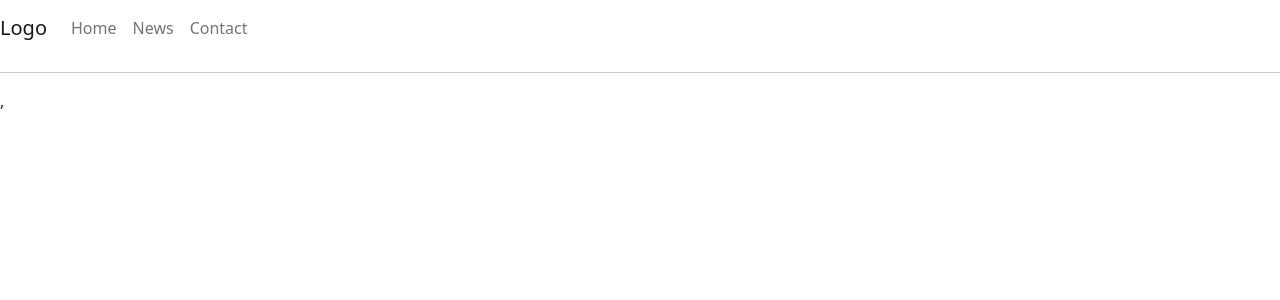
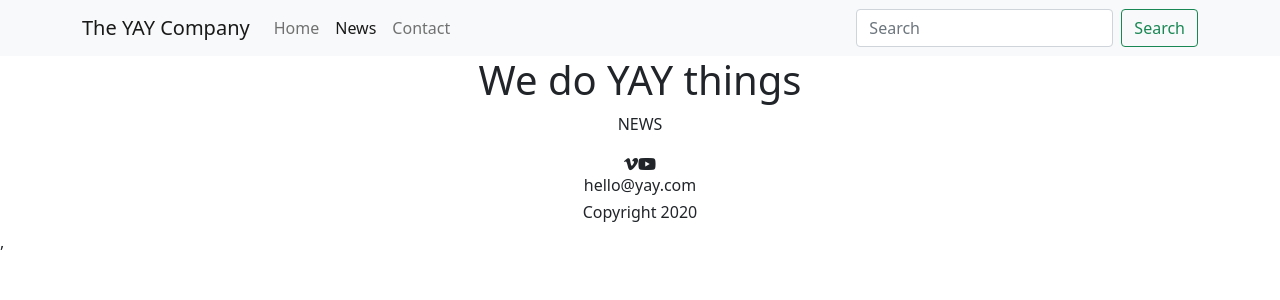
Before and after one commit to Noroff-FEU-Assignments/css-frameworks-ca-pkderlam87, a React (Create React App) app in the folder yay/: page /News in a window 1280 px wide. Shown: the top 300 px of the page. Built offline with nearby package versions, Linux system fonts and the light colour scheme; a web font is replaced by a local one.

Commit message:
The navbar now is working - The app has three pages - Start style the News and contact page

```diff
--- a/yay/src/App.js
+++ b/yay/src/App.js
@@ -1,14 +1,12 @@
 
 import './App.css';
-/*import Navigation from './components/Nav';
-import CarouselNews from './components/Carousel';
+import Navigation from './components/Nav';
+/*import CarouselNews from './components/Carousel';
 import TitleIndex from './components/TitleIndex';
 import Paragraph from './components/Paragraph';
 import TabsIndex from './components/Tabs';
 import Footer from './components/Footer';*/
-import { Routes, Route, Link } from "react-router-dom";
-import Navbar from 'react-bootstrap/Navbar';
-import Nav from 'react-bootstrap/Nav';
+import { Route, Routes } from 'react-router-dom';
 import Home from './components/Home/Home'
 import News from './components/News/News';
 import Contact from './components/Contact/Contact';
@@ -16,28 +14,11 @@ import Contact from './components/Contact/Contact';
 function App() {
   return (
     <div className="App">
-      <Navbar expand="lg">
-        <Navbar.Brand href="/">Logo</Navbar.Brand>
-        <Navbar.Toggle aria-controls="basic-navbar-nav" />
-        <Navbar.Collapse id="basic-navbar-nav">
-          <Nav className="mr-auto">
-            <Nav.Link exact to="/" className="nav-link">
-              Home
-            </Nav.Link>
-            <Nav.Link to="./components/News/News" className="nav-link">
-              News
-            </Nav.Link>
-            <Nav.Link to="./components/Contact/Contact" className="nav-link">
-              Contact
-            </Nav.Link>
-          </Nav>
-        </Navbar.Collapse>
-      </Navbar>
-      <hr />
+      <Navigation />
       <Routes>
-        <Route path="/" element={<Home />} />
-        <Route path="./components/News/News" element={<News />} />
-        <Route path="./components/Contact/Contact" element={<Contact />} />
+        <Route path="/Home" element={<Home />} />
+        <Route path="/News" element={<News />} />
+        <Route path="/Contact" element={<Contact />} />
       </Routes>
     </div>
   );
--- a/yay/src/components/Contact/Contact.js
+++ b/yay/src/components/Contact/Contact.js
@@ -1,5 +1,5 @@
 import React from 'react';
-import Navigation from './../Nav';
+
 import TitleIndex from './../TitleIndex';
 import Paragraph from './../Paragraph';
 import Footer from './../Footer';
@@ -7,7 +7,6 @@ import Footer from './../Footer';
 function Contact() {
     return (
         <div className="App">
-            <Navigation />
             <TitleIndex />
             <Paragraph content="CONTACT"></Paragraph>
             <Footer />
--- a/yay/src/components/Home/Home.js
+++ b/yay/src/components/Home/Home.js
@@ -1,18 +1,13 @@
-
-import Navigation from './../Nav';
 import CarouselNews from './../Carousel';
 import TitleIndex from './../TitleIndex';
 import Paragraph from './../Paragraph';
 import TabsIndex from './../Tabs';
 import Footer from './../Footer';
-import { Routes, Route, Link } from "react-router-dom";
-import News from './../News/News';
-import Contact from './../Contact/Contact';
 
-function App() {
+
+function Home() {
     return (
         <div className="App">
-            <Navigation />
             <CarouselNews />
             <TitleIndex />
             <Paragraph content="Nam tincidunt, sapien nec congue porta, tellus risus ullamcorper mi, a rutrum justo eros pretium libero. Nullam vel enim id mauris eleifend finibus et ac orci. Aliquam metus massa, aliquam quis arcu sit amet, consectetur faucibus urna. Suspendisse massa diam, efficitur eu massa euismod, pretium lacinia magna. Donec mi orci, sollicitudin in luctus a, varius eget massa."></Paragraph>
@@ -22,15 +17,4 @@ function App() {
     );
 }
 
-function NoMatch() {
-    return (
-        <div>
-            <h2>Nothing to see here!</h2>
-            <p>
-                <Link to="/">Go to the home page</Link>
-            </p>
-        </div>
-    );
-}
-
-export default App;
+export default Home;
--- a/yay/src/components/Nav.js
+++ b/yay/src/components/Nav.js
@@ -5,7 +5,7 @@ import Nav from 'react-bootstrap/Nav';
 import Form from 'react-bootstrap/Form';
 import FormControl from 'react-bootstrap/FormControl';
 import Button from 'react-bootstrap/Button';
-import { Link } from "react-router-dom";
+import { NavLink } from "react-router-dom";
 
 function Navigation() {
     return (
@@ -16,9 +16,9 @@ function Navigation() {
                     <Navbar.Toggle aria-controls="basic-navbar-nav" />
                     <Navbar.Collapse id="basic-navbar-nav">
                         <Nav className="me-auto">
-                            <Link exact to="/">Home</Link>
-                            <Link to="./News/News">News</Link>
-                            <Link to="./Contact/Contact">Contact</Link>
+                            <NavLink to="/Home" className="nav-link">Home</NavLink>
+                            <NavLink to="/News" className="nav-link">News</NavLink>
+                            <NavLink to="/Contact" className="nav-link">Contact</NavLink>
                         </Nav>
                         <Form className="d-flex">
                             <FormControl
--- a/yay/src/components/News/News.js
+++ b/yay/src/components/News/News.js
@@ -1,5 +1,4 @@
 import React from 'react';
-import Navigation from './../Nav';
 import TitleIndex from './../TitleIndex';
 import Paragraph from './../Paragraph';
 import Footer from './../Footer';
@@ -7,7 +6,6 @@ import Footer from './../Footer';
 function News() {
     return (
         <div className="App">
-            <Navigation />
             <TitleIndex />
             <Paragraph content="NEWS"></Paragraph>
             <Footer />
```
